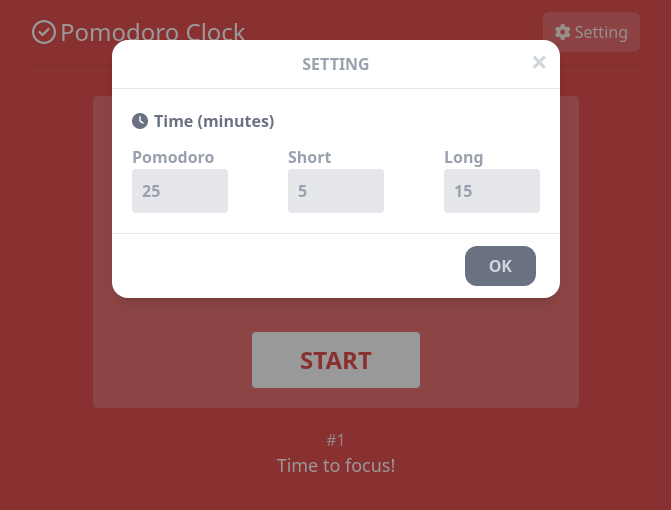
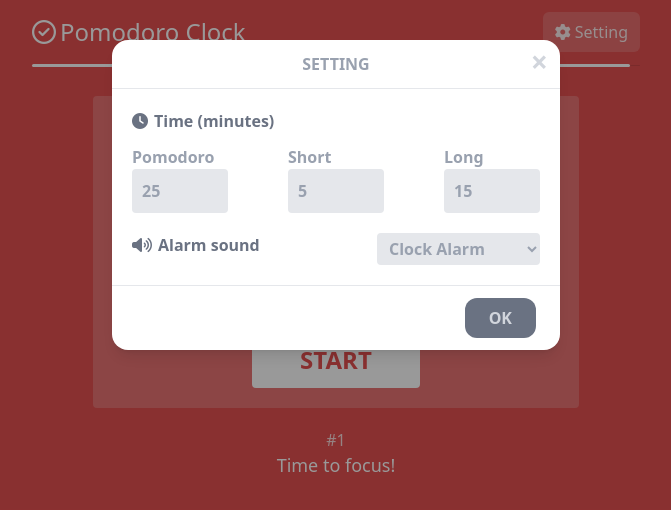
Before and after one commit to TrinhDuc01/pomodoro-clock, a React (Vite) app: page / in a window 1280 px wide. Both pictures are taken after a click on the button "Setting". Shown: the top 510 px of the page, without its empty margins (304-975 px from the left). Built offline with nearby package versions, Linux system fonts and the light colour scheme.

Commit message:
hoan thanh du an

```diff
--- a/src/components/BarTiming.jsx
+++ b/src/components/BarTiming.jsx
@@ -3,7 +3,7 @@ import { useSelector } from "react-redux"
 const BarTiming = () => {
     const counter = useSelector(state => state.counterReducer.timeRemaining);
     const time = useSelector(state => state.timeReducer.currentTime.minutes) * 60
-    console.log(counter)
+    // console.log(counter)
     return <div className="relative mb-8">
         <div className="bg-gray-950 opacity-10 rounded-2xl w-[100%] h-[1px] absolute top-[1px]"></div>
         <div style={{ width: `${(time - counter) / (time) * 100}%` }} className={`bg-white rounded-2xl h-[3px] absolute`}></div>
--- a/src/components/Clock.jsx
+++ b/src/components/Clock.jsx
@@ -7,6 +7,8 @@ const Clock = () => {
     const dispatch = useDispatch()
     const time = useSelector(state => state.timeReducer.currentTime)
     const counter = useSelector(state => state.counterReducer.timeRemaining)
+    const alarm = useSelector(state => state.alarmReducer.alarm);
+    // console.log(alarm)
     const [start, setStart] = useState(false)
     const intervalIDRef = useRef(null)
     const audioRef = useRef(null)
@@ -14,12 +16,18 @@ const Clock = () => {
         // setCounter(time.minutes * 1)
         dispatch({
             type: "SET_TIME_REMAINING",
-            payload: time.minutes * 60
+            payload: time.minutes * 1
         })
         // console.log('rerender')
     }, [time])
 
-    console.log(time)
+    useEffect(() => {
+        if (audioRef.current) {
+            audioRef.current.load(); // Load lại source mới
+        }
+    }, [alarm.url])
+
+    // console.log(alarm, audioRef.current)
 
     useEffect(() => {
         if (counter <= 0) {
@@ -70,7 +78,7 @@ const Clock = () => {
                 <button disabled={counter <= 0 ? true : false} onClick={handleStart} style={{ color: time.color }} className={`bg-white hover:bg-gray-200 text-2xl px-12 py-3 mt-4 rounded font-[600]`}>START</button>
         }
         <audio ref={audioRef}>
-            <source src="./public/sounds/alarm_clock.mp3"></source>
+            <source src={alarm.url}></source>
         </audio>
     </div>
 }
--- a/src/components/ModalSetting.jsx
+++ b/src/components/ModalSetting.jsx
@@ -2,16 +2,33 @@ import { useState } from "react";
 import { useDispatch, useSelector } from "react-redux";
 
 const ModalSetting = ({ isOpen, setIsOpen }) => {
-    const settingTime = useSelector(state => state.timeReducer.modify)
-    const [setting, setSetting] = useState(settingTime)
+    const settingTimeInit = useSelector(state => state.timeReducer.modify)
+    const settingAlarmList = useSelector(state => state.alarmReducer.list_alarm)
+
+    const [settingTime, setSettingTime] = useState(settingTimeInit)
+    const [settingAlarm, setSettingAlarm] = useState(0)
+    // console.log(settingAlarm)
     const dispatch = useDispatch();
     const handleChangSettingTime = (e, index) => {
-        const updatedSetting = [...setting];
+        const updatedSetting = [...settingTime];
         const newSetting = { ...updatedSetting[index], minutes: parseInt(e.target.value) }
         updatedSetting[index] = newSetting
-        setSetting(updatedSetting)
+        setSettingTime(updatedSetting)
     }
-    console.log('rerender-modal')
+
+    const handleSetting = () => {
+        dispatch({
+            type: "SETTING_TIME",
+            payload: settingTime
+        })
+        dispatch({
+            type: "CHANGE_ALARM",
+            payload: settingAlarm
+        })
+
+        setIsOpen(false)
+    }
+
     return (
         <div className="fixed inset-0 text-gray-400 font-bold z-50 flex items-baseline pt-10 justify-center bg-[#00000066]">
             <div className="bg-white w-[90%] max-w-md rounded-2xl shadow-lg relative">
@@ -25,32 +42,37 @@ const ModalSetting = ({ isOpen, setIsOpen }) => {
                         ×
                     </button>
                 </div>
-                <div className="p-5">
+                <div className="p-5 setting-time">
                     <h2 className="text-gray-500"><i class="fa-solid fa-clock mr-1.5"></i>{`Time (minutes)`}</h2>
                     <div className="flex justify-between items-center mt-3">
                         <div>
                             <label htmlFor="pomodoro">Pomodoro</label>
-                            <input onChange={(e) => handleChangSettingTime(e, 0)} className="block w-24 p-2.5 bg-gray-200 rounded-sm" type="number" min={1} step={1} value={setting[0].minutes} id="pomodoro" />
+                            <input onChange={(e) => handleChangSettingTime(e, 0)} className="block w-24 p-2.5 bg-gray-200 rounded-sm" type="number" min={1} step={1} value={settingTime[0].minutes} id="pomodoro" />
                         </div>
                         <div>
                             <label htmlFor="short">Short</label>
-                            <input onChange={(e) => handleChangSettingTime(e, 1)} className="block w-24 p-2.5 bg-gray-200 rounded-sm" type="number" min={1} step={1} value={setting[1].minutes} id="short" />
+                            <input onChange={(e) => handleChangSettingTime(e, 1)} className="block w-24 p-2.5 bg-gray-200 rounded-sm" type="number" min={1} step={1} value={settingTime[1].minutes} id="short" />
                         </div>
                         <div>
                             <label htmlFor="long">Long</label>
-                            <input onChange={(e) => handleChangSettingTime(e, 2)} className="block w-24 p-2.5 bg-gray-200 rounded-sm" type="number" min={1} step={1} value={setting[2].minutes} id="long" />
+                            <input onChange={(e) => handleChangSettingTime(e, 2)} className="block w-24 p-2.5 bg-gray-200 rounded-sm" type="number" min={1} step={1} value={settingTime[2].minutes} id="long" />
                         </div>
                     </div>
                 </div>
+
+                <div className="px-5 pb-5 setting-alarm flex justify-between">
+                    <h2 className="text-gray-500"><i class="fa-solid fa-volume-high mr-1.5"></i>Alarm sound</h2>
+                    <select className="bg-gray-200 rounded px-2 py-1" name="alarm" onChange={(e) => setSettingAlarm(parseInt(e.target.value))} >
+                        {settingAlarmList && settingAlarmList.map((item, index) => {
+                            return <option value={index}>{item.name}</option>
+                        })}
+                    </select>
+
+                </div>
+
                 <div className="border-t-gray-200 border-t-1  px-6 py-3 text-right">
                     <button
-                        onClick={() => {
-                            dispatch({
-                                type: "SETTING_TIME",
-                                payload: setting
-                            })
-                            setIsOpen(false)
-                        }}
+                        onClick={handleSetting}
                         className="bg-gray-500 px-6 py-2 rounded-xl text-gray-300 hover:text-gray-700"
                     >
                         OK
--- a/src/components/Navbar.jsx
+++ b/src/components/Navbar.jsx
@@ -5,7 +5,7 @@ const NavBar = () => {
     const [isOpen, setIsOpen] = useState(false)
     return <div className="flex items-center justify-between py-2">
         <div className="logo flex items-center gap-1 py-2">
-            <i class="fa-regular fa-circle-check text-2xl"></i>
+            <i className="fa-regular fa-circle-check text-2xl"></i>
             <h1 className="text-2xl font-[500]">Pomodoro Clock</h1>
         </div>
         <div className="btn-group">
--- /dev/null
+++ b/src/redux/reducers/alarmReducer.js
@@ -0,0 +1,37 @@
+const urlAlarm = [
+    {
+        name: 'Clock Alarm',
+        url: './public/sounds/alarm_clock.mp3'
+    },
+    {
+        name: 'Danger Alarm',
+        url: './public/sounds/danger_alarm.mp3'
+    },
+    {
+        name: 'SamSung Alarm',
+        url: './public/sounds/samsung_alarm.mp3'
+    },
+    {
+        name: 'Siuuu Alarm',
+        url: './public/sounds/suuuu_alarm.mp3'
+    }
+]
+
+const defaultState = {
+    list_alarm: urlAlarm,
+    alarm: urlAlarm[0]
+}
+
+const alarmReducer = (state = defaultState, action) => {
+    switch (action.type) {
+        case "CHANGE_ALARM":
+            return {
+                ...state,
+                alarm: urlAlarm[action.payload]
+            }
+        default:
+            return state;
+    }
+}
+
+export default alarmReducer
--- a/src/redux/reducers/index.js
+++ b/src/redux/reducers/index.js
@@ -1,9 +1,11 @@
 import { combineReducers } from "redux";
 import timeReducer from "./timeReducer";
 import counterReducer from "./counterReducer";
+import alarmReducer from "./alarmReducer";
 const reducer = combineReducers({
     timeReducer,
-    counterReducer
+    counterReducer,
+    alarmReducer
 })
 
 export default reducer
```
